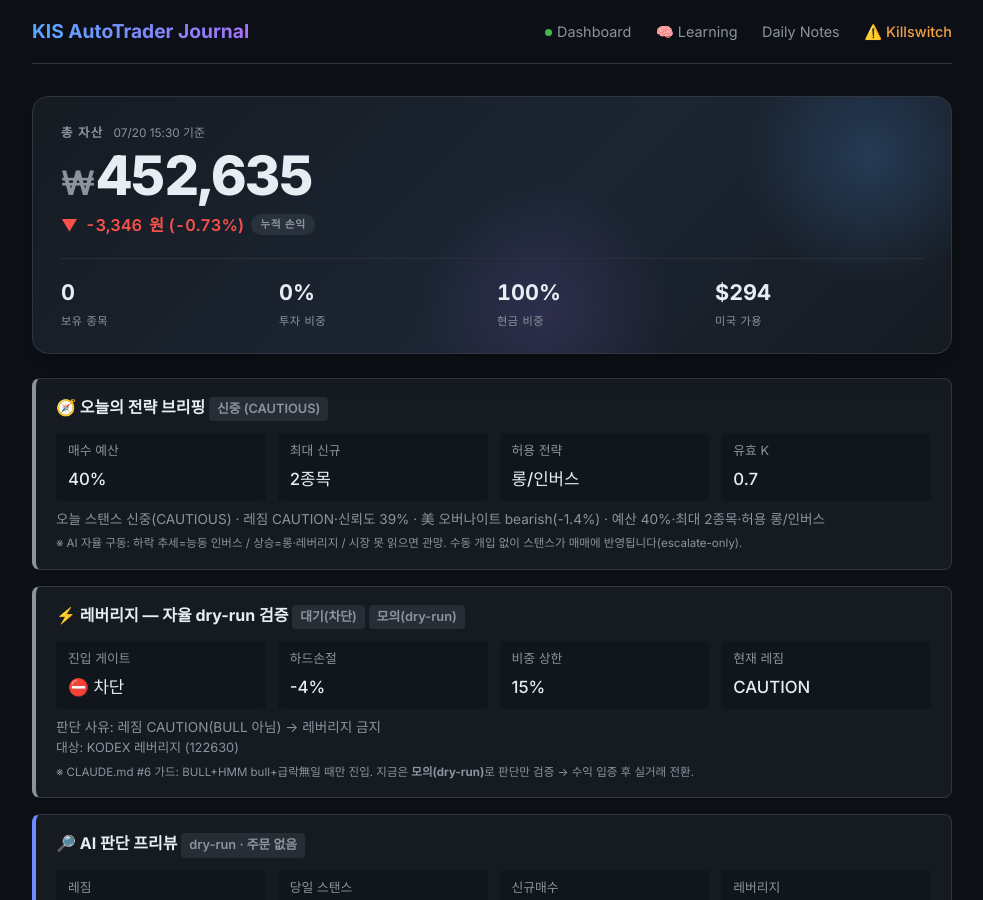
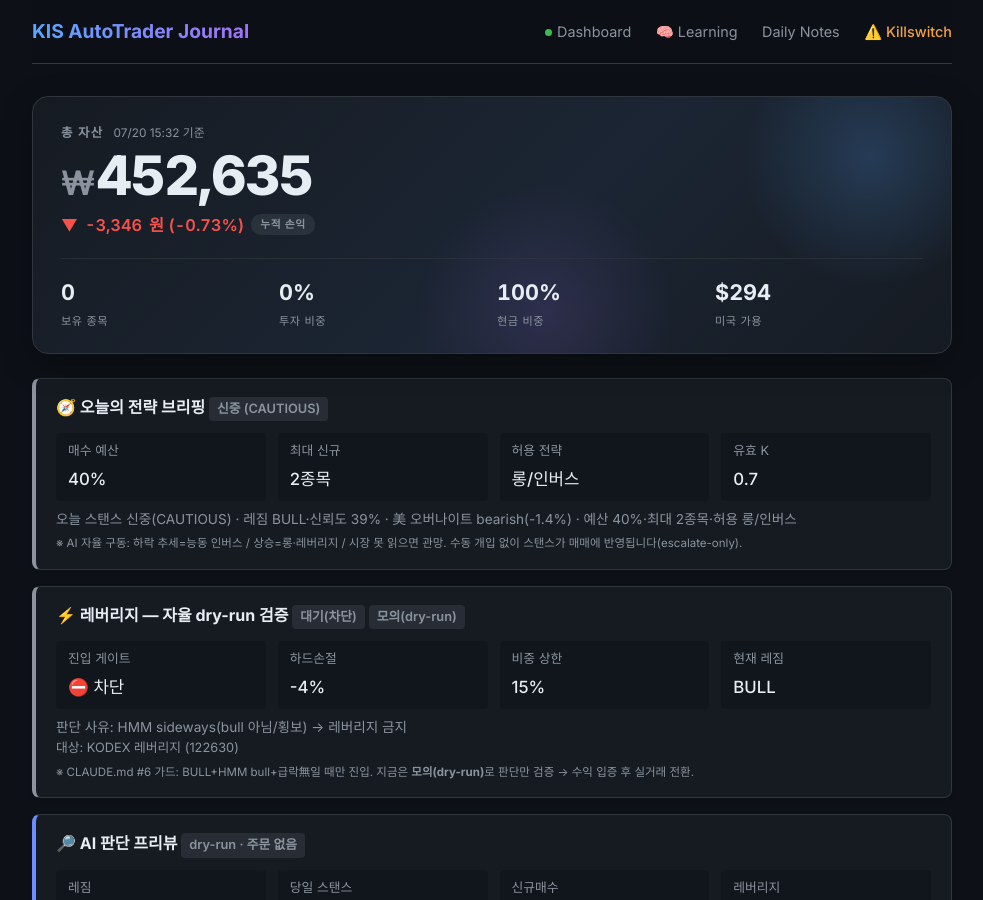
Before and after one commit to BudongJW/kis-trading-journal, a Jekyll site: the page built from index.html, in a window 1280 px wide and 900 px high. Shown: the whole window, without its empty margins (148-1131 px from the left). Built offline with Jekyll 4.4.1, drawn with Linux system fonts in a browser that asks for light colours; nearby versions of some CDN libraries; some of the changed text lies outside the part shown.

Commit message:
auto: portfolio update 15:32

```diff
--- a/_data/portfolio.json
+++ b/_data/portfolio.json
@@ -1,5 +1,5 @@
 {
-  "updated_at": "2026-07-20T15:30:26.664637",
+  "updated_at": "2026-07-20T15:32:01.603267",
   "initial_capital": 500000,
   "cash": 450500,
   "holdings": [],
@@ -1881,15 +1881,8 @@
     "trained": false
   },
   "bear_strategy": {
-    "enabled": true,
-    "regime": "CAUTION",
-    "confidence": 0.65,
-    "sma_ratio": 0.2345,
-    "canary_bad": 1,
-    "canary_scores": {
-      "195930": 0.359,
-      "132030": -1.7075
-    }
+    "regime": "BULL",
+    "enabled": false
   },
   "us_session": {
     "enabled": true,
@@ -2159,9 +2152,9 @@
     "size_mult": 0.6,
     "k_effective": 0.7,
     "allow_summary": "롱/인버스",
-    "briefing": "오늘 스탠스 신중(CAUTIOUS) · 레짐 CAUTION·신뢰도 39% · 美 오버나이트 bearish(-1.4%) · 예산 40%·최대 2종목·허용 롱/인버스",
+    "briefing": "오늘 스탠스 신중(CAUTIOUS) · 레짐 BULL·신뢰도 39% · 美 오버나이트 bearish(-1.4%) · 예산 40%·최대 2종목·허용 롱/인버스",
     "signals": {
-      "regime": "CAUTION",
+      "regime": "BULL",
       "confidence": 0.39,
       "direction": "bearish",
       "nasdaq_change": -1.4,
@@ -2174,10 +2167,10 @@
     "enabled": true,
     "dry_run": true,
     "gate_allowed": false,
-    "gate_reason": "레짐 CAUTION(BULL 아님) → 레버리지 금지",
+    "gate_reason": "HMM sideways(bull 아님/횡보) → 레버리지 금지",
     "hard_stop_pct": 0.04,
     "max_weight": 0.15,
-    "regime": "CAUTION",
+    "regime": "BULL",
     "hmm_state": "sideways",
     "hmm_confidence": 0.705,
     "universe": [
```
